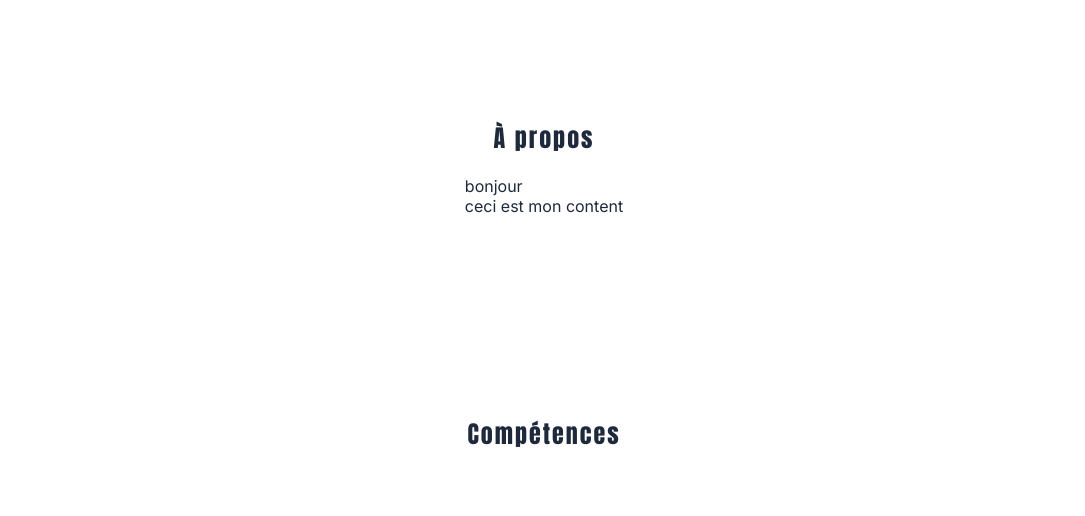
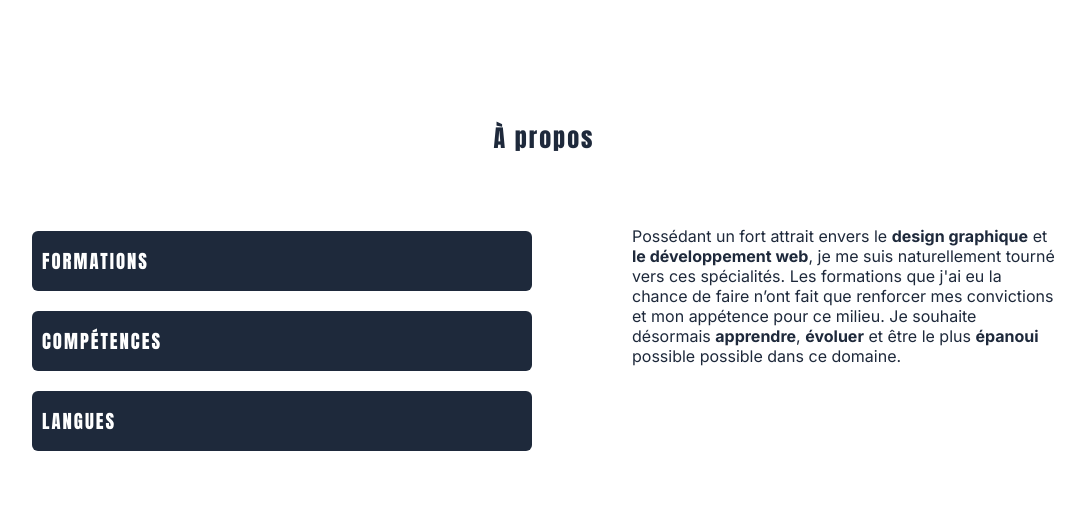
Before and after one commit to thevenardjulien/OC_JT_P12_MyPortfolioV2, a React (Vite) app: page / in a window 1280 px wide. Shown: the part 780-1296 px from the top of the page, without its empty margins (96-1181 px from the left). Built offline with nearby package versions, Linux system fonts and the light colour scheme.

Commit message:
About upgrades

```diff
--- a/src/App.jsx
+++ b/src/App.jsx
@@ -16,7 +16,21 @@ function App() {
       </main>
       <section className="about" id="about">
         <h2>À propos</h2>
-        <Accordion />
+        <div className="about__content">
+          <div className="about__section about__section-left">
+            <Accordion />
+          </div>
+          <div className="about__section about__section-right">
+            Possédant un fort attrait envers le{" "}
+            <strong>design graphique</strong> et{" "}
+            <strong>le développement web</strong>, je me suis naturellement{" "}
+            tourné vers ces spécialités. Les formations que j'ai eu la chance de
+            faire n’ont fait que renforcer mes convictions et mon appétence pour
+            ce milieu. Je souhaite désormais <strong>apprendre</strong>,{" "}
+            <strong>évoluer</strong> et être le plus <strong>épanoui</strong>{" "}
+            possible possible dans ce domaine.
+          </div>
+        </div>
       </section>
       <section className="skills" id="skills">
         <Skills />
--- a/src/App.scss
+++ b/src/App.scss
@@ -18,6 +18,15 @@ section.contact {
   gap: 20px;
 }
 
-section.about {
-  max-width: 50%;
+.about {
+  &__content {
+    display: flex;
+    justify-content: center;
+    gap: 100px;
+  }
+  &__section {
+    &-right {
+      width: 50%;
+    }
+  }
 }
--- a/src/components/Accordion/index.jsx
+++ b/src/components/Accordion/index.jsx
@@ -1,10 +1,14 @@
 import Collapse from "../Collapse";
+import "./style.scss";
+import Experiences from "../Experiences";
 
 const Accordion = () => {
   return (
     <div className="accordion">
       <div className="accordion__menu">
-        <Collapse title="bonjour" content="ceci est mon content" />
+        <Collapse title="FORMATIONS" content={<Experiences />} />
+        <Collapse title="COMPÉTENCES" content="Ceci est mon content" />
+        <Collapse title="LANGUES" content="Ceci est mon content" />
       </div>
       <div className="accordion__content"></div>
     </div>
--- /dev/null
+++ b/src/components/Accordion/style.scss
@@ -0,0 +1,2 @@
+.accordion {
+}
--- a/src/components/Collapse/index.jsx
+++ b/src/components/Collapse/index.jsx
@@ -1,10 +1,25 @@
+import { useState } from "react";
 import "./style.scss";
 
 const Collapse = ({ title, content }) => {
+  const [hidden, setHidden] = useState(true);
+  const handleClick = () => {
+    setHidden(!hidden);
+  };
   return (
     <div className="collapse">
-      <div className="collapse__title">{title}</div>
-      <div className="collapse__content">{content}</div>
+      <div className="collapse__title" onClick={handleClick}>
+        <h3>{title}</h3>
+      </div>
+      <div
+        className={
+          hidden
+            ? "collapse__content collapse__content-hidden"
+            : "collapse__content"
+        }
+      >
+        {content}
+      </div>
     </div>
   );
 };
--- a/src/components/Collapse/style.scss
+++ b/src/components/Collapse/style.scss
@@ -1,4 +1,39 @@
-.collapse {
+@use "../../scss/color.scss" as *;
+
+body.true .collapse {
   &__title {
+    background-color: $primary-background;
+    color: $primary-font;
   }
 }
+
+body.false .collapse {
+  &__title {
+    background-color: $secondary-background;
+    color: $secondary-font;
+  }
+}
+
+.collapse {
+  display: flex;
+  flex-direction: column;
+  width: 500px;
+  padding-block: 5px;
+  &__title {
+    display: flex;
+    align-items: center;
+    min-height: 60px;
+    text-transform: capitalize;
+    padding: 10px;
+    border-radius: 6px;
+    cursor: pointer;
+    margin-bottom: 10px;
+  }
+  &__content {
+    min-width: 100%;
+    padding: 5px;
+    &-hidden {
+      display: none;
+    }
+  }
+}
--- /dev/null
+++ b/src/components/Experiences/experiences.data.jsx
@@ -0,0 +1,17 @@
+import oclogo from "../../assets/img/oclogo.jfif";
+import onlinelogo from "../../assets/img/onlinelogo.jfif";
+
+export const experiences = [
+  {
+    Organism: "OnlineFormapro",
+    Job: "Concepteur designer UI",
+    Date: "Juillet 2022 - juillet 2023",
+    imgSrc: onlinelogo,
+  },
+  {
+    Organism: "OpenClassroom",
+    Job: "Développeur web",
+    Date: "Août. 2023 - aujourd’hui",
+    imgSrc: oclogo,
+  },
+];
--- /dev/null
+++ b/src/components/Experiences/index.jsx
@@ -0,0 +1,27 @@
+import "./style.scss";
+import { experiences } from "./experiences.data";
+
+const Experiences = () => {
+  return (
+    <div className="experiences">
+      {[...experiences].reverse().map((experience, index) => {
+        return (
+          <div className="experience" key={index}>
+            <img
+              className="experience__img"
+              src={experience.imgSrc}
+              alt={experience.Organism}
+            />
+            <div>
+              <p className="experience__title">{experience.Organism}</p>
+              <div>{experience.Job}</div>
+              <div>{experience.Date}</div>
+            </div>
+          </div>
+        );
+      })}
+    </div>
+  );
+};
+
+export default Experiences;
--- /dev/null
+++ b/src/components/Experiences/style.scss
@@ -0,0 +1,18 @@
+.experiences {
+  display: flex;
+  flex-direction: column;
+  gap: 10px;
+}
+
+.experience {
+  display: flex;
+  align-items: center;
+  gap: 20px;
+  &__img {
+    max-width: 50px;
+    border-radius: 6px;
+  }
+  &__title {
+    font-weight: 600;
+  }
+}
--- a/src/main.scss
+++ b/src/main.scss
@@ -63,6 +63,10 @@ h6 {
   letter-spacing: 2px;
 }
 
+h2 {
+  margin-bottom: 50px;
+}
+
 input,
 textarea {
   outline: none;
```
Also changed, not shown: src/assets/img/oclogo.jfif (added), src/assets/img/onlinelogo.jfif (added).
